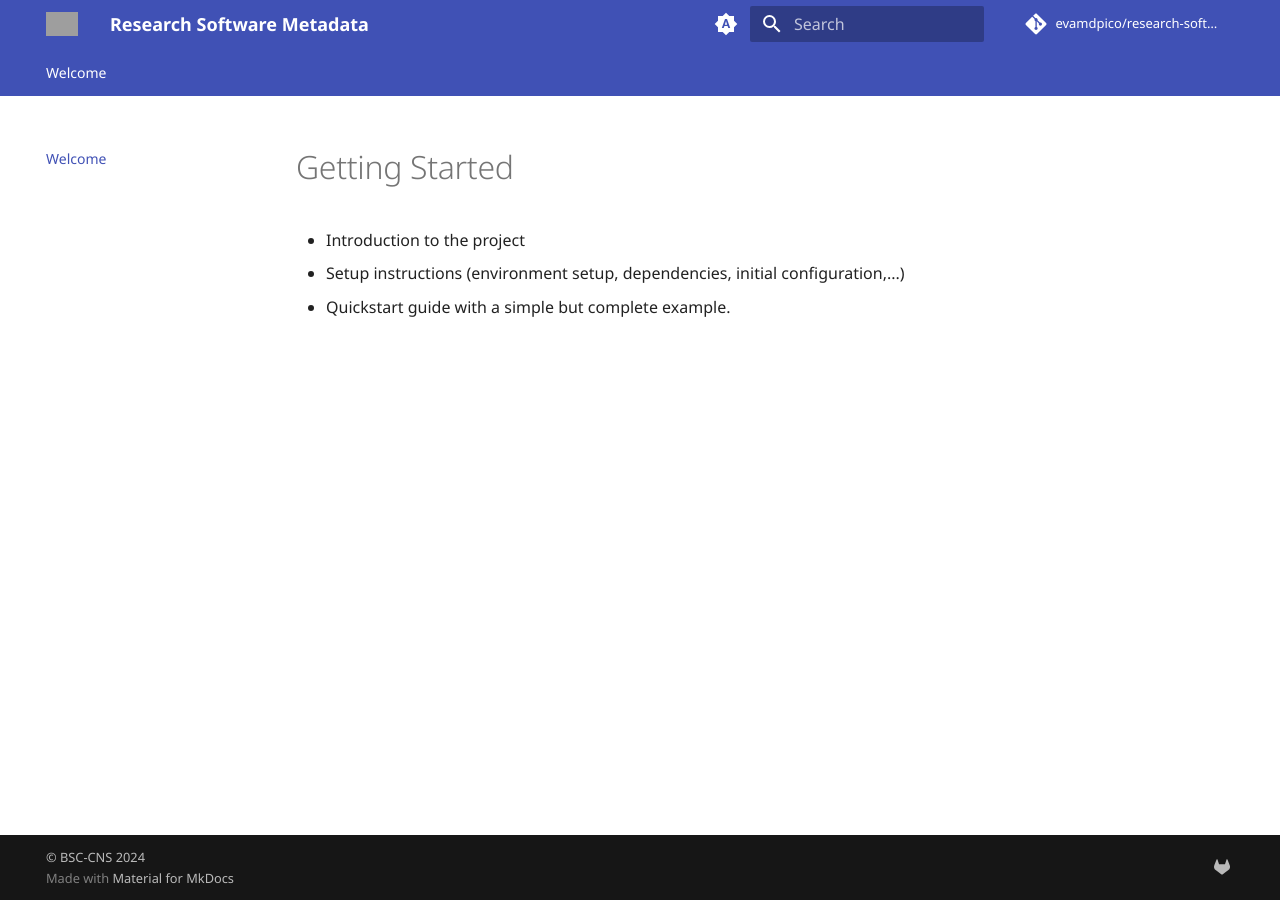
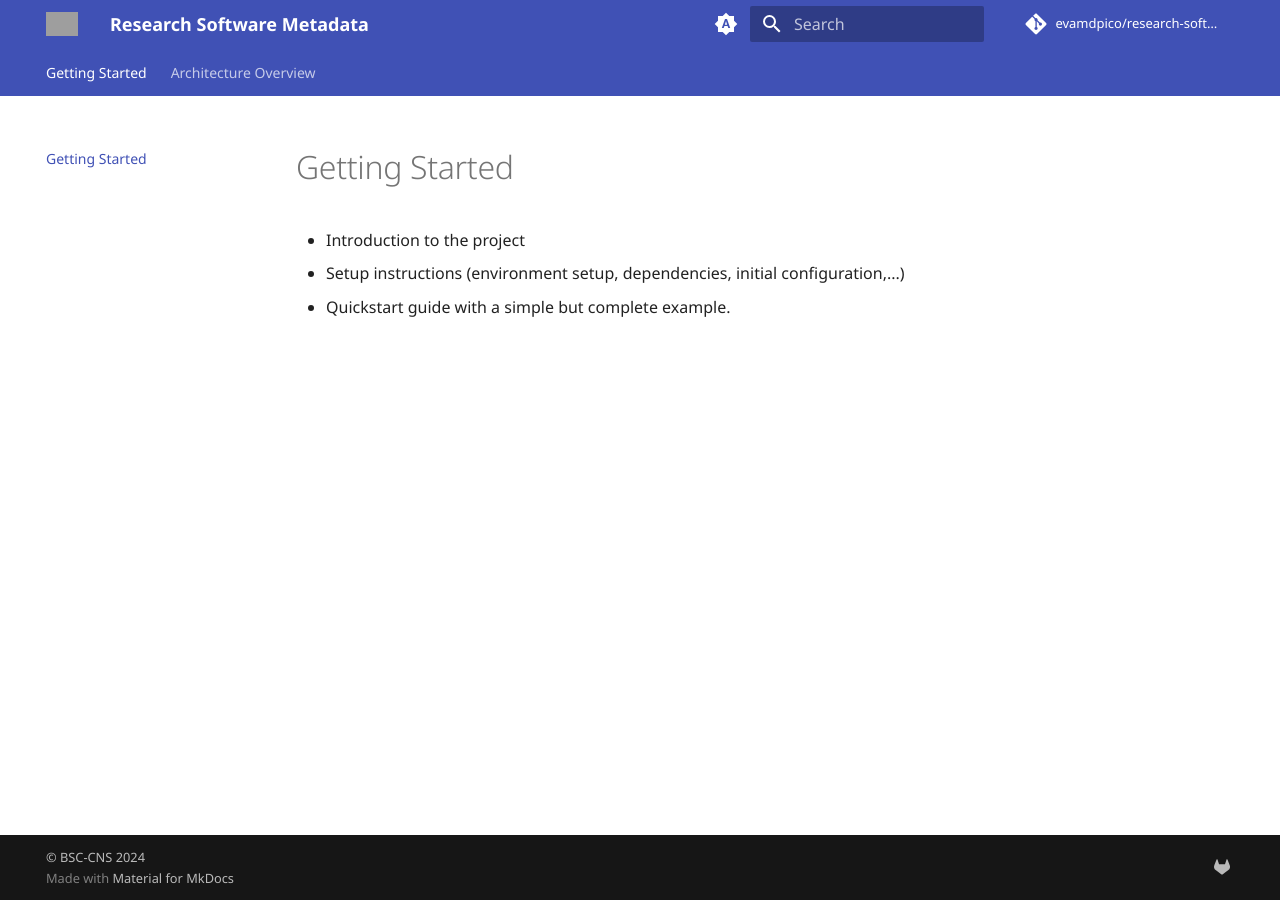
Before and after one commit to inab/research-software-etl, an MkDocs documentation site: the page built from docs/index.md, in a window 1280 px wide. Built offline with MkDocs 1.6.1 and Material for MkDocs 9.7.7, drawn with Linux system fonts in a browser that asks for light colours; some web fonts are replaced; grey boxes are pictures that could not be loaded.

Commit message:
docs: architecture

```diff
--- a/mkdocs.yml
+++ b/mkdocs.yml
@@ -93,7 +93,8 @@ repo_url: https://evamdpico.gitlab.io/research-software-meta/
 # |                                                                                                        |
 # +--------------------------------------------------------------------------------------------------------+
 nav:
-  - Welcome: index.md
+  - Getting Started: index.md
+  - Architecture Overview: architecture.md
 
 # +--------------------------------------------------------------------------------------------------------+
 # |                                                                                                        |
```
